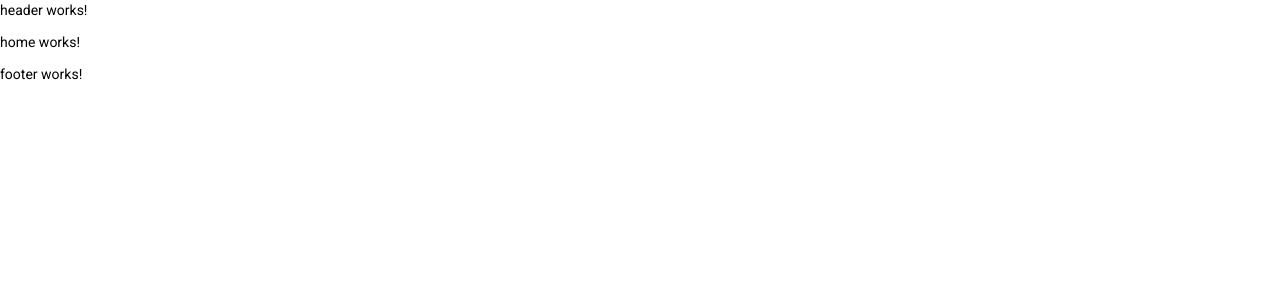
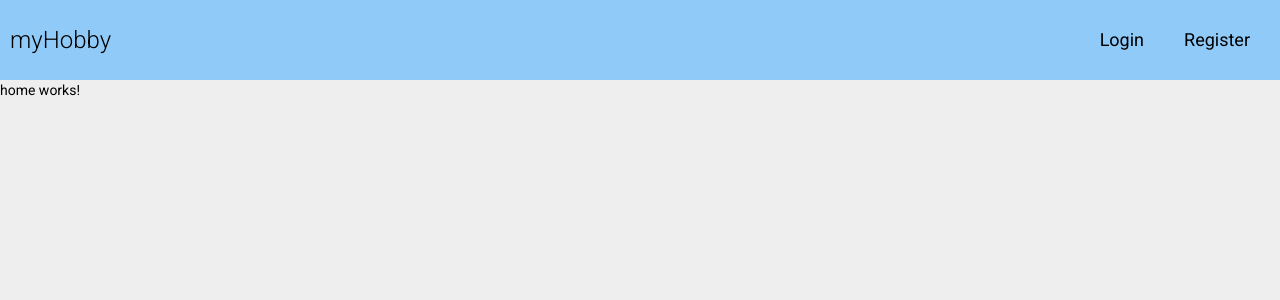
Before and after one commit to filipg/my-hobby-angular-app, an Angular app: page / in a window 1280 px wide. Shown: the top 300 px of the page. Built offline with nearby package versions, Linux system fonts and the light colour scheme.

Commit message:
Add base layout styles

```diff
--- a/src/app/Layout/footer/footer.component.html
+++ b/src/app/Layout/footer/footer.component.html
@@ -1 +1,3 @@
-<p>footer works!</p>
+<div class="footer">
+
+</div>
--- a/src/app/Layout/footer/footer.component.scss
+++ b/src/app/Layout/footer/footer.component.scss
@@ -0,0 +1,7 @@
+.footer {
+  position: absolute;
+  bottom: 0;
+  width: 100%;
+  height: 50px;
+  background: #e8eaf6;
+}
--- a/src/app/Layout/header/header.component.html
+++ b/src/app/Layout/header/header.component.html
@@ -1 +1,7 @@
-<p>header works!</p>
+<nav>
+  <span>myHobby</span>
+  <ul>
+    <li><a [routerLink]="'/login'">Login</a></li>
+    <li><a [routerLink]="'/register'">Register</a></li>
+  </ul>
+</nav>
--- a/src/app/Layout/header/header.component.scss
+++ b/src/app/Layout/header/header.component.scss
@@ -0,0 +1,36 @@
+nav {
+  display: flex;
+  justify-content: space-between;
+  align-items: center;
+  height: 80px;
+  background: #90caf9;
+  padding: 0 10px;
+
+  span {
+    font-size: 24px;
+    font-weight: 300;
+  }
+
+  ul {
+    list-style-type: none;
+    margin: 0;
+    padding: 0;
+    display: flex;
+    justify-content: center;
+    align-items: center;
+
+    li {
+      padding: 10px 20px;
+
+      a {
+        text-decoration: none;
+        font-size: 18px;
+        color: black;
+
+        &:hover {
+          color: #5d99c6;
+        }
+      }
+    }
+  }
+}
--- a/src/styles.scss
+++ b/src/styles.scss
@@ -1,4 +1,8 @@
 /* You can add global styles to this file, and also import other style files */
 
 html, body { height: 100%; }
-body { margin: 0; font-family: Roboto, "Helvetica Neue", sans-serif; }
+body {
+  margin: 0;
+  font-family: Roboto, "Helvetica Neue", sans-serif;
+  background: #eeeeee;
+}
```
